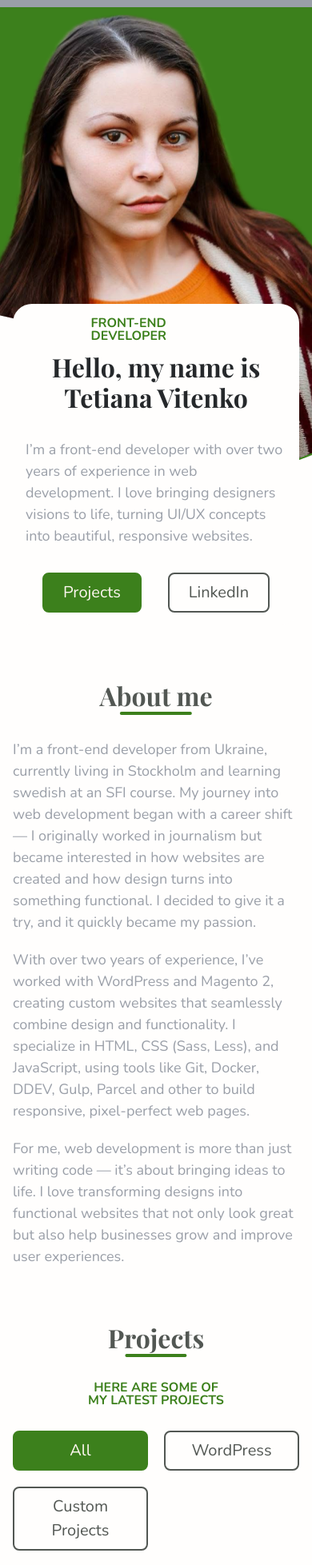
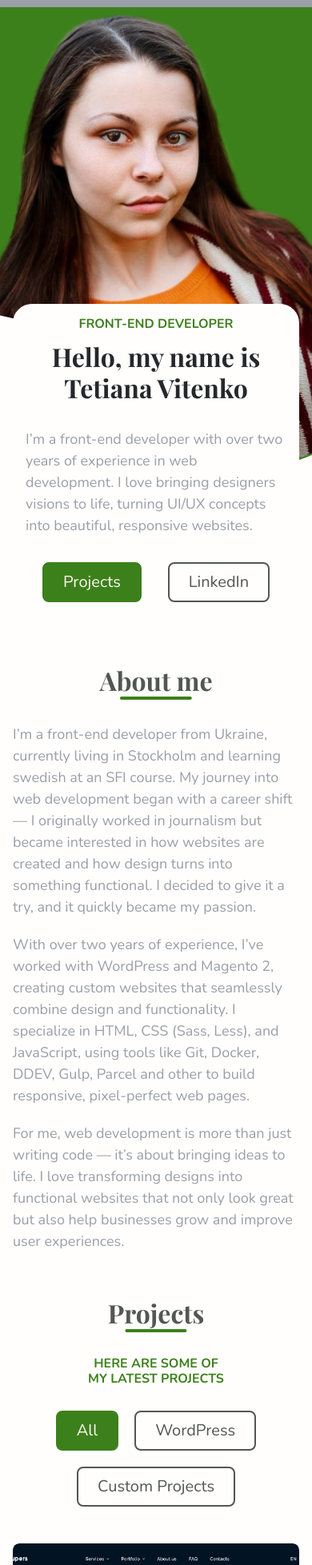
Before and after one commit to TaVitka/portfolio, a plain HTML site: page index.html in a window 390 px wide. Shown: the part 40-1997 px from the top of the page at 80% size. Drawn offline with nearby package versions, Linux system fonts and the light colour scheme; a web font is replaced by a local one.

Commit message:
made some style fixes

```diff
--- a/css/style.css
+++ b/css/style.css
@@ -42,7 +42,7 @@ body.overflow {
 }
 
 section {
-  padding: clamp(32px, 6vw, 64px) 0;
+  padding: clamp(26px, 6vw, 52px) 0;
 }
 
 section h2,
@@ -98,7 +98,7 @@ section[id] {
   max-width: 50%;
   margin: 0 auto clamp(30px, 5vw, 40px);
   font-size: clamp(16px, 1.5vw, 20px);
-  line-height: 1;
+  line-height: 1.2;
   font-weight: var(--fw-700);
   color: var(--color-green);
   text-transform: uppercase;
@@ -189,7 +189,8 @@ section[id] {
 }
 
 .hero .accent {
-  margin-bottom: 12px;
+  max-width: initial;
+  margin: 0 auto 12px;
   text-align: left;
 }
 
@@ -246,8 +247,7 @@ section[id] {
   gap: 20px;
 }
 
-.tabs__nav,
-.tabs__list {
+.tabs__nav {
   margin-bottom: 46px;
 }
 
@@ -338,7 +338,7 @@ section[id] {
 }
 
 .footer {
-  padding-bottom: 40px;
+  padding: clamp(20px, 5vw, 40px) 0;
   background-color: var(--color-green);
   color: var(--color-milk);
 }
@@ -517,7 +517,7 @@ footer h2 {
   }
 }
 
-@media (max-width: 540px) {
+@media (max-width: 560px) {
   .menu__list {
     width: 100%;
   }
@@ -526,7 +526,7 @@ footer h2 {
     text-align: right;
   }
 
-  .hero__content>p,
+  .hero__content .accent,
   .hero__content h1 {
     text-align: center;
   }
@@ -541,11 +541,6 @@ footer h2 {
 }
 
 @media (max-width: 480px) {
-  .tabs__nav {
-    display: grid;
-    grid-template-columns: repeat(2, 1fr);
-  }
-
   .tabs__nav span.btn {
     display: block;
     max-width: 100%;
```
